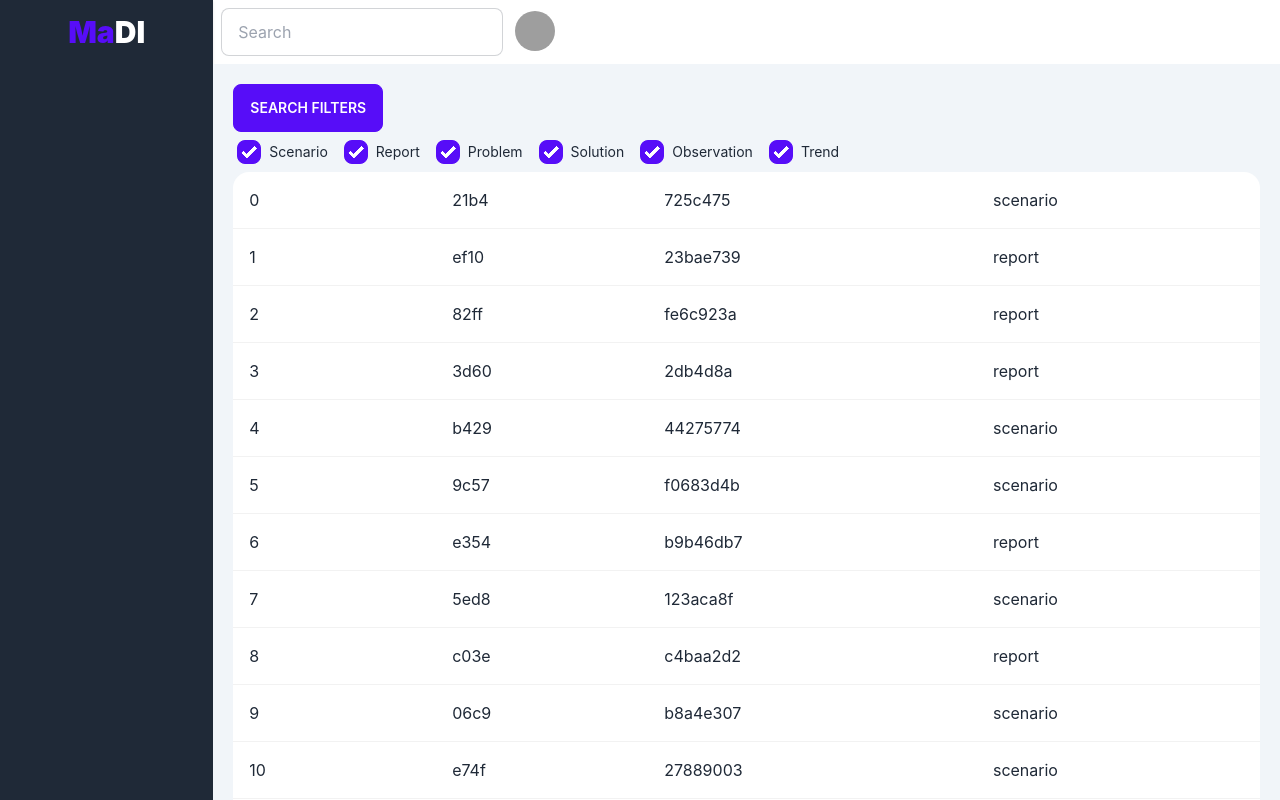
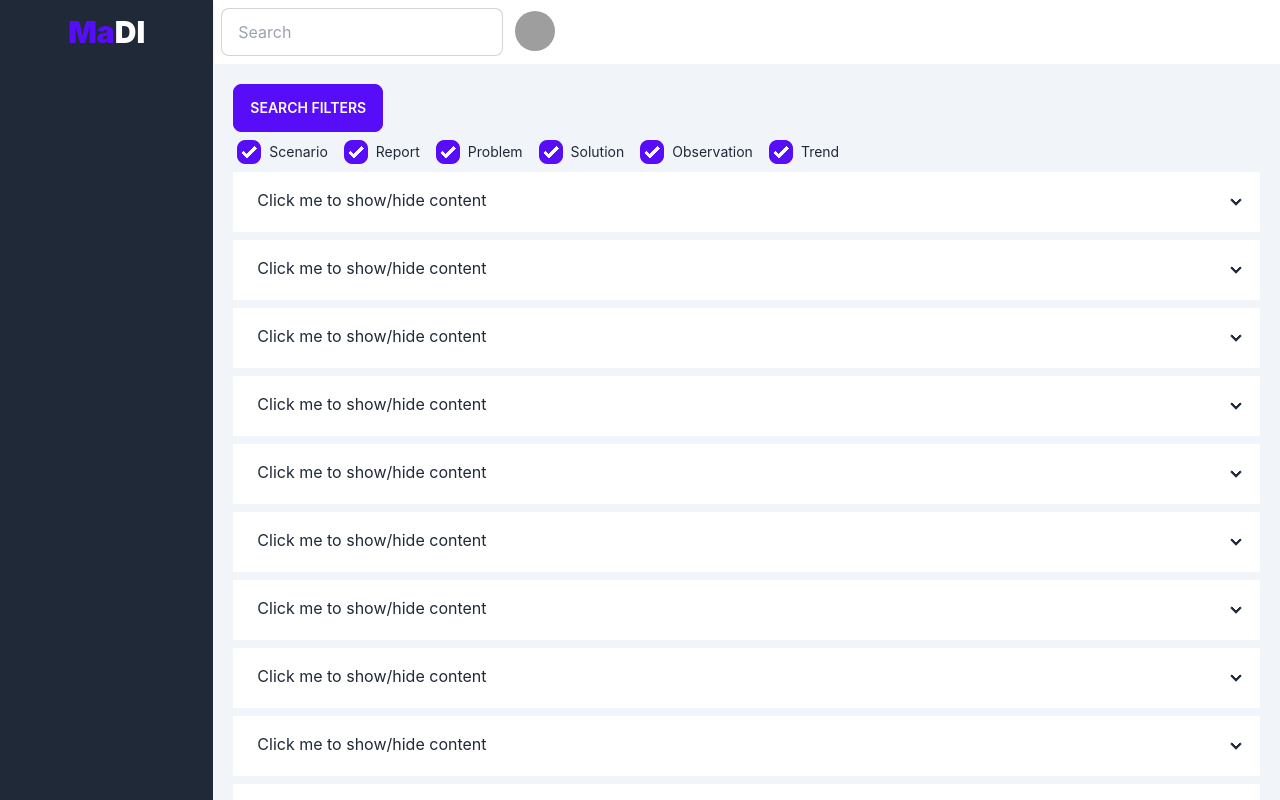
Before and after one commit to ssbclarke/madi-core-ames, a React (Vite) app: page / in a window 1280 px wide. Built offline with nearby package versions, Linux system fonts and the light colour scheme; grey boxes are pictures that could not be loaded.

Commit message:
adds collapsible

```diff
--- a/src/Main/List/List.jsx
+++ b/src/Main/List/List.jsx
@@ -1,45 +1,79 @@
 import React, { useContext, useMemo } from "react";
-import { CheckboxGroup } from './EntityFilter/EntityCheckboxes';
-import { generateList } from './generate-list';
+import { CheckboxGroup } from "./EntityFilter/EntityCheckboxes";
+import { generateList } from "./generate-list";
 import { EntityFilterContext } from "./EntityFilter/FilterContext";
 import { TagFilterContext } from "../TagFilter/TagContext";
 
-const list = generateList(2000)
 
+
+
+const list = generateList(20);
 
 // this SHOULD be a search filter of some sort.
 // but we'll do local tag filtering for now.
-function filterList({entityFilterStore, tagFilterStore, list}){
+function filterList({ entityFilterStore, tagFilterStore, list }) {
   // let tagTypes = Object.keys(tagFilterStore)
   // let tags = []
   // tagTypes.forEach(type=>{ tags = [...tags, ...tagFilterStore[type]]})
-  let filteredList = list
-    .filter(x=>entityFilterStore[x.type])
+  let filteredList = list.filter((x) => entityFilterStore[x.type]);
 
-  return filteredList
+  return filteredList;
 }
 
 const ComplexList = () => {
-  const { entityFilterStore, setEntityFilterStore } = useContext(EntityFilterContext)
-  const { tagFilterStore, setTagFilterStore } = useContext(TagFilterContext)
+  const { entityFilterStore, setEntityFilterStore } =
+    useContext(EntityFilterContext);
+  const { tagFilterStore, setTagFilterStore } = useContext(TagFilterContext);
 
   return (
     <div className="overflow-x-auto w-full">
-        <CheckboxGroup/>
-        <table className="table w-full">
-            <tbody>
-              {filterList({entityFilterStore, tagFilterStore, list}).map(item => (
-                  <tr key={item.id}>
-                      <td>{item.id}</td>
-                      <td>{item.firstname}</td>
-                      <td>{item.lastname}</td>
-                      <td>{item.type}</td>
-                  </tr>
-              ))}
-            </tbody>
-        </table>
+      <CheckboxGroup />
+      {filterList({ entityFilterStore, tagFilterStore, list }).map((item) => (
+        <div
+          key={item.id}
+          tabindex="0"
+          class="collapse collapse-arrow
+            bg-base-100
+            mb-2
+          ">
+          <input type="checkbox" class="peer" />
+          <div class="collapse-title
+            border-l-8 border-l-base-100
+            transition-color ease-out duration-300
+            peer-hover:border-l-indigo-500
+            peer-checked:border-l-indigo-500
+            peer-checked:bg-indigo-200
+            peer-checked:text-base-content">
+              Click me to show/hide content
+          </div>
+          <div class="collapse-content
+            border-l-8 border-l-base-100
+            transition-color ease-out duration-300
+            peer-checked:bg-indigo-200
+            peer-checked:text-base-content
+            peer-checked:border-l-indigo-500
+            ">
+            <p>{item.id}</p>
+            <p>{item.firstname}</p>
+            <p>{item.lastname}</p>
+            <p>{item.type}</p>
+            </div>
+        </div>
+      ))}
     </div>
   );
 };
 
+// <table className="table w-full">
+//     <tbody>
+//     <tr key={item.id}>
+//     <p>{item.id}</p>
+//     <p>{item.firstname}</p>
+//     <p>{item.lastname}</p>
+//     <p>{item.type}</p>
+// </tr>
+//     </tbody>
+
+// </table>
+
 export default ComplexList;
--- a/src/Main/List/options.js
+++ b/src/Main/List/options.js
@@ -1,5 +1,16 @@
-export const entities = ['report', 'scenario']
-export const topics = ['geoengineering', 'democratization']
+export const entities = [
+    'report',
+    'scenario',
+    'problem',
+    'solution',
+    'observation',
+    'trend'
+]
+export const topics = [
+    'Geoengineering',
+    'Democratization',
+    'Decisioning for EcoSystem Wellness'
+]
 export const ilities = [
     "accessibility",
     "accountability",
@@ -7,25 +18,11 @@ export const ilities = [
     "adaptability",
     "administrability",
     "affordability",
-    "agility (see Common subsets below)",
     "auditability",
-    "autonomy [Erl]",
     "availability",
     "compatibility",
-    "composability [Erl]",
     "confidentiality",
     "configurability",
-    "correctness",
-    "credibility",
-    "customizability",
-    "debuggability",
-    "degradability",
-    "determinability",
-    "demonstrability",
-    "dependability (see Common subsets below)",
-    "deployability",
-    "discoverability [Erl]",
-    "distributability",
     "durability",
     "effectiveness",
     "efficiency",
@@ -37,43 +34,22 @@ export const ilities = [
     "flexibility",
     "inspectability",
     "installability",
-    "integrity",
-    "interchangeability",
-    "interoperability [Erl]",
+    "interoperability",
     "learnability",
     "localizability",
     "maintainability",
     "manageability",
     "mobility",
     "modifiability",
-    "modularity",
-    "observability",
-    "operability",
-    "orthogonality",
     "portability",
-    "precision",
     "predictability",
-    "process capabilities",
-    "producibility",
-    "provability",
-    "recoverability",
-    "relevance",
     "reliability",
     "repeatability",
-    "reproducibility",
-    "resilience",
-    "responsiveness",
-    "reusability [Erl]",
-    "robustness",
+    "reusability",
     "safety",
     "scalability",
-    "seamlessness",
     "self-sustainability",
-    "serviceability (a.k.a. supportability)",
-    "securability (see Common subsets below)",
-    "simplicity",
     "stability",
-    "standards compliance",
     "survivability",
     "sustainability",
     "tailorability",
@@ -84,8 +60,7 @@ export const ilities = [
     "ubiquity",
     "understandability",
     "upgradability",
-    "usability",
-    "vulnerability"
+    "usability"
 ];
 
 
```
